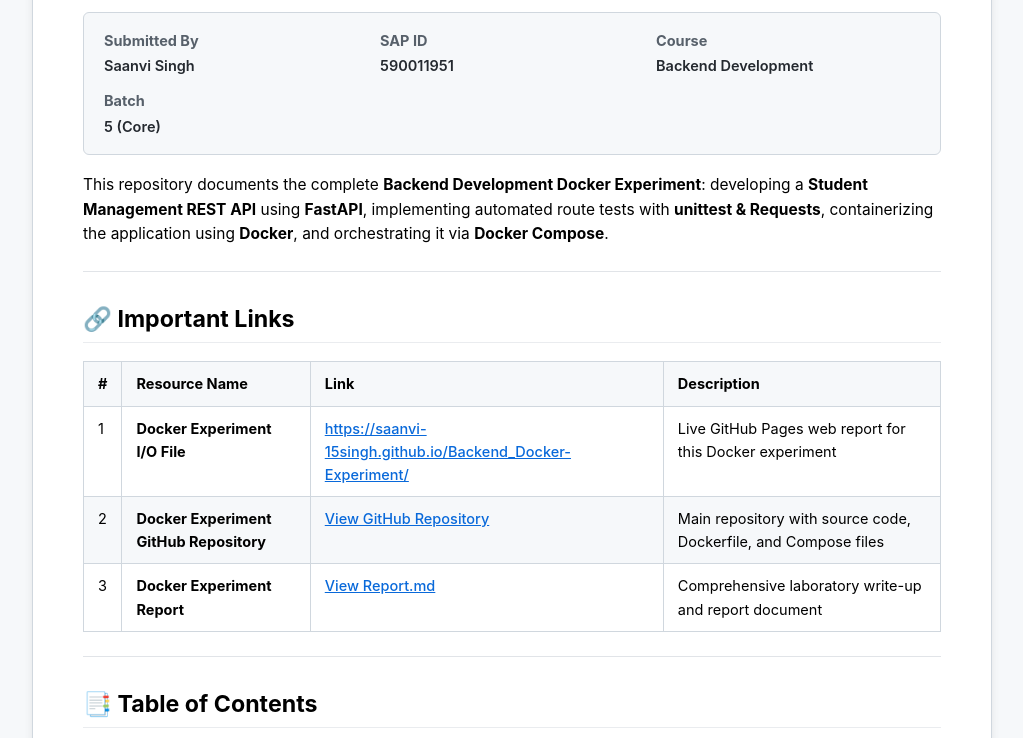
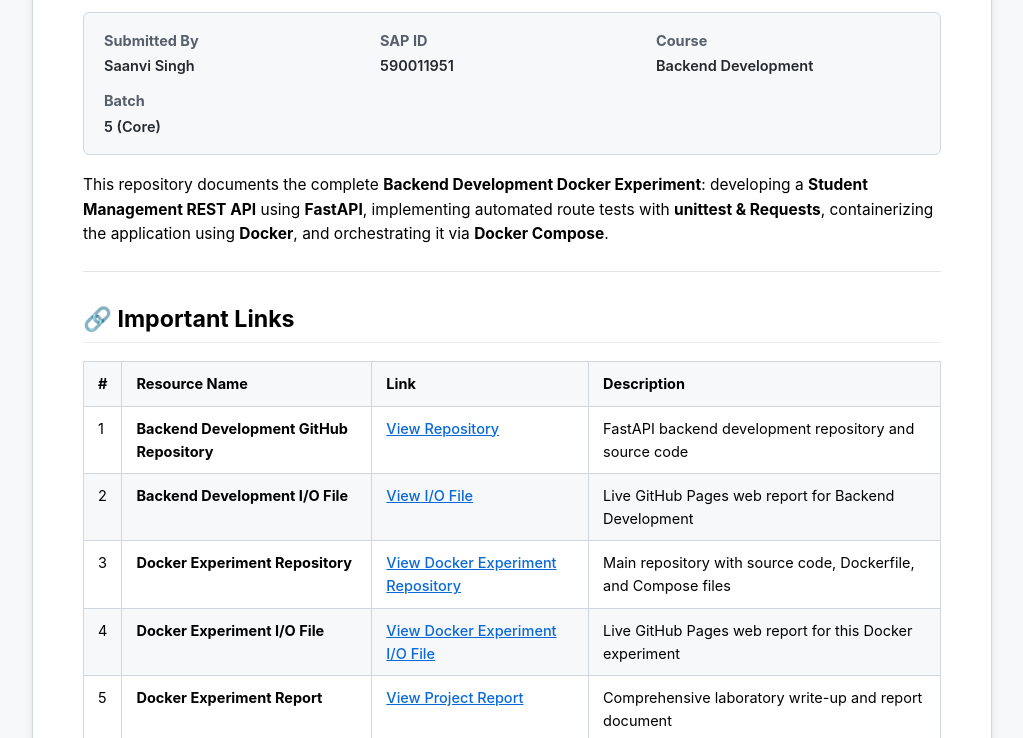
Before and after one commit to saanvi-15singh/Backend_Docker-Experiment, a plain HTML site: page index.html in a window 1280 px wide. Shown: the part 214-952 px from the top of the page, without its empty margins (128-1151 px from the left). Drawn offline with Linux system fonts and the light colour scheme.

Commit message:
Add and display Important Links section at the bottom of the page and update resources table

```diff
--- a/index.html
+++ b/index.html
@@ -364,20 +364,32 @@
       <tbody>
         <tr>
           <td>1</td>
+          <td><strong>Backend Development GitHub Repository</strong></td>
+          <td><a href="https://github.com/saanvi-15singh/BackendDevelopment" target="_blank">View Repository</a></td>
+          <td>FastAPI backend development repository and source code</td>
+        </tr>
+        <tr>
+          <td>2</td>
+          <td><strong>Backend Development I/O File</strong></td>
+          <td><a href="https://saanvi-15singh.github.io/BackendDevelopment" target="_blank">View I/O File</a></td>
+          <td>Live GitHub Pages web report for Backend Development</td>
+        </tr>
+        <tr>
+          <td>3</td>
+          <td><strong>Docker Experiment Repository</strong></td>
+          <td><a href="https://github.com/saanvi-15singh/Backend_Docker-Experiment.git" target="_blank">View Docker Experiment Repository</a></td>
+          <td>Main repository with source code, Dockerfile, and Compose files</td>
+        </tr>
+        <tr>
+          <td>4</td>
           <td><strong>Docker Experiment I/O File</strong></td>
-          <td><a href="https://saanvi-15singh.github.io/Backend_Docker-Experiment/">https://saanvi-15singh.github.io/Backend_Docker-Experiment/</a></td>
+          <td><a href="https://saanvi-15singh.github.io/Backend_Docker-Experiment/" target="_blank">View Docker Experiment I/O File</a></td>
           <td>Live GitHub Pages web report for this Docker experiment</td>
         </tr>
         <tr>
-          <td>2</td>
-          <td><strong>Docker Experiment GitHub Repository</strong></td>
-          <td><a href="https://github.com/saanvi-15singh/Backend_Docker-Experiment" target="_blank">View GitHub Repository</a></td>
-          <td>Main repository with source code, Dockerfile, and Compose files</td>
-        </tr>
-        <tr>
-          <td>3</td>
+          <td>5</td>
           <td><strong>Docker Experiment Report</strong></td>
-          <td><a href="https://github.com/saanvi-15singh/Backend_Docker-Experiment/blob/main/Report.md" target="_blank">View Report.md</a></td>
+          <td><a href="https://github.com/saanvi-15singh/Backend_Docker-Experiment/blob/main/Report.md" target="_blank">View Project Report</a></td>
           <td>Comprehensive laboratory write-up and report document</td>
         </tr>
       </tbody>
@@ -407,6 +419,7 @@
       <li><a href="#testing-results">7. Testing &amp; Verification Results</a></li>
       <li><a href="#problems-faced">8. Problems Faced &amp; Solutions</a></li>
       <li><a href="#learning-outcomes">9. Learning Outcomes &amp; Conclusion</a></li>
+      <li><a href="#important-links">🔗 Important Links</a></li>
     </ul>
 
     <hr>
@@ -802,6 +815,17 @@ OK</code></pre>
       <li>Leveraged <strong>Docker Compose</strong> for declarative configuration and effortless local orchestration.</li>
     </ul>
 
+    <hr>
+
+    <h2 id="important-links">🔗 Important Links</h2>
+    <ol>
+      <li><strong>Backend Development GitHub Repository:</strong> <a href="https://github.com/saanvi-15singh/BackendDevelopment" target="_blank">View Repository</a></li>
+      <li><strong>Backend Development I/O File:</strong> <a href="https://saanvi-15singh.github.io/BackendDevelopment" target="_blank">View I/O File</a></li>
+      <li><strong>Docker Experiment Repository:</strong> <a href="https://github.com/saanvi-15singh/Backend_Docker-Experiment.git" target="_blank">View Docker Experiment Repository</a></li>
+      <li><strong>Docker Experiment I/O File:</strong> <a href="https://saanvi-15singh.github.io/Backend_Docker-Experiment/" target="_blank">View Docker Experiment I/O File</a></li>
+      <li><strong>Docker Experiment Report:</strong> <a href="https://github.com/saanvi-15singh/Backend_Docker-Experiment/blob/main/Report.md" target="_blank">View Project Report</a></li>
+    </ol>
+
     <div class="footer-note">
       Designed By- Saanvi Singh,590011951
     </div>
```
Also changed, not shown: 1 other file.
